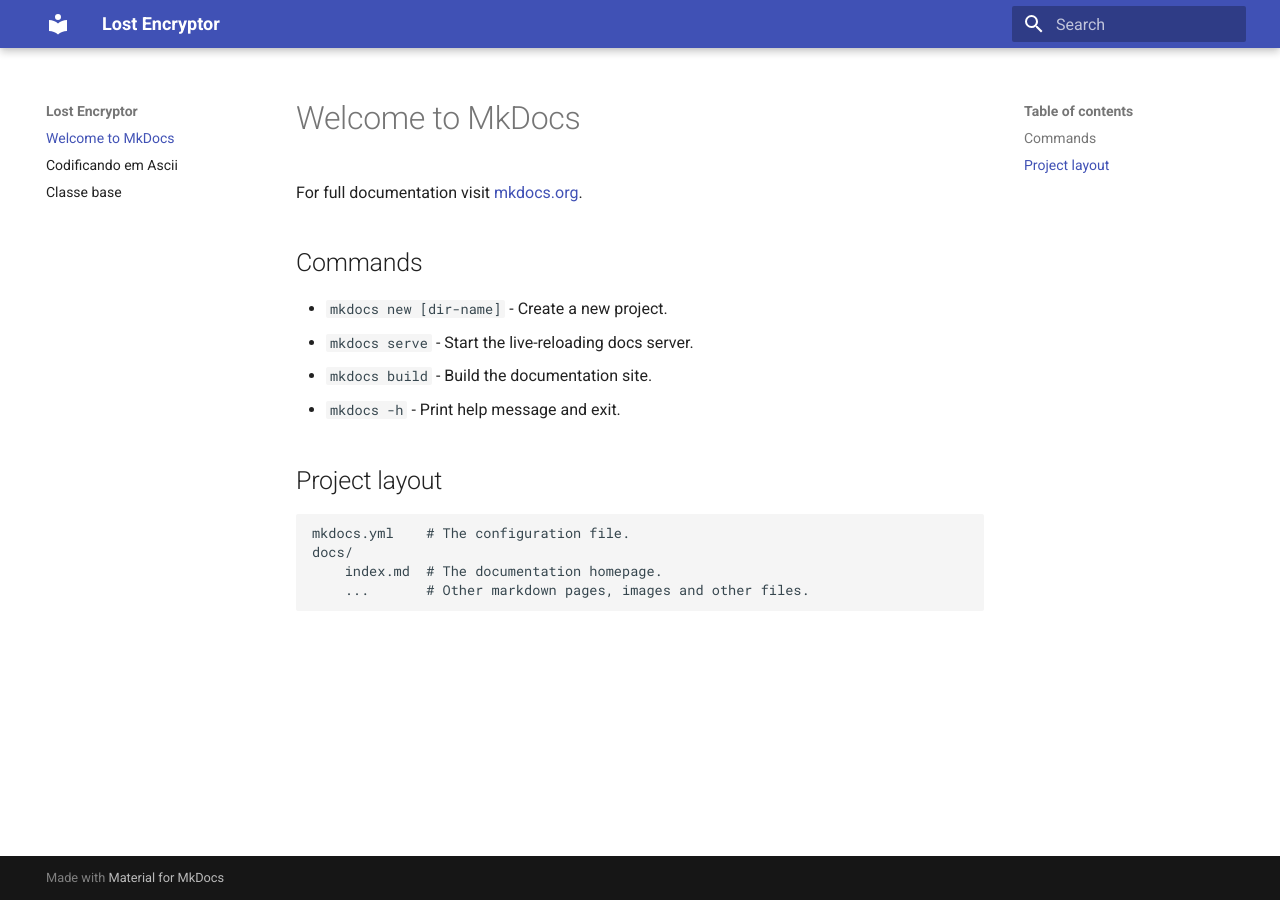
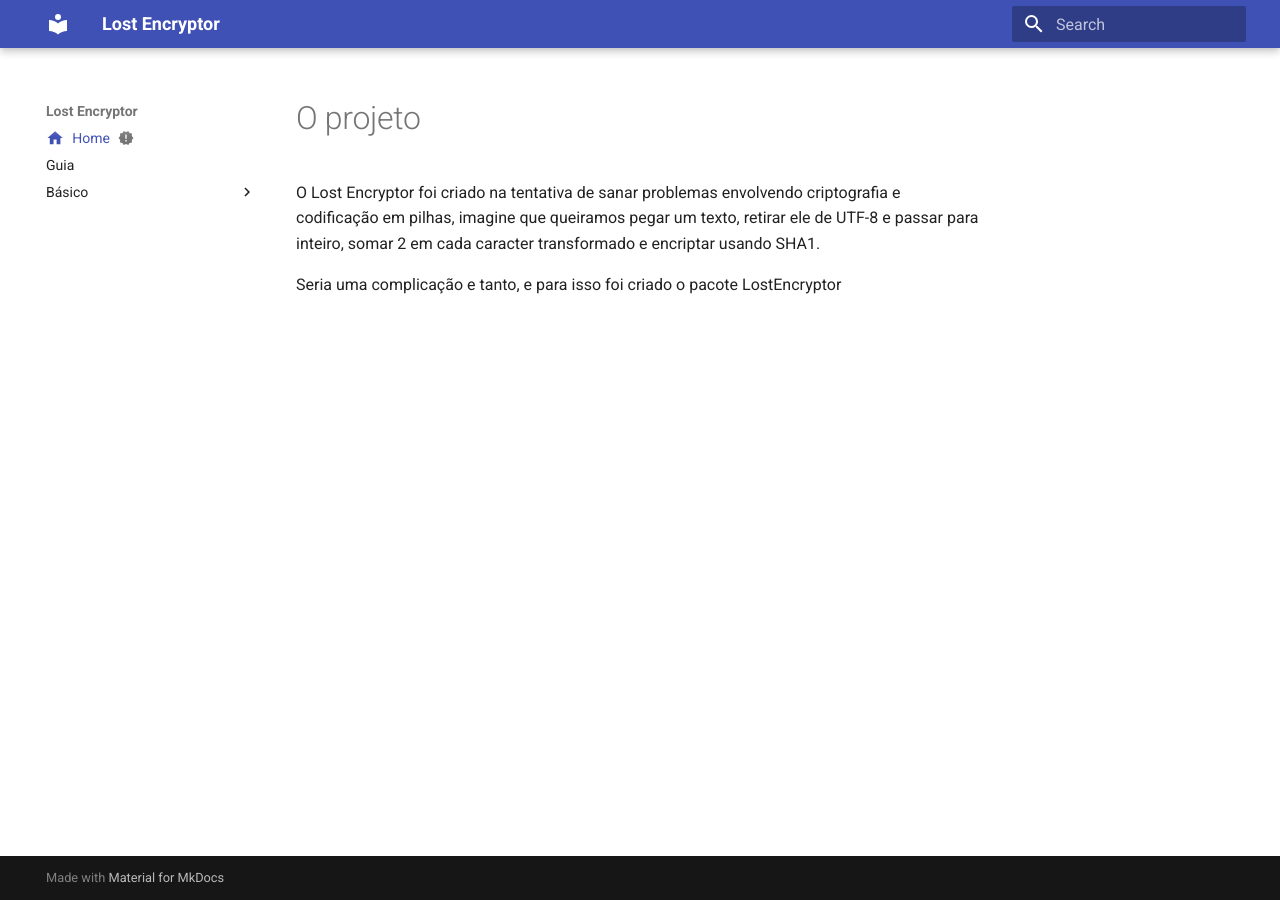
Before and after one commit to matheusmms031/Lost-Encryptor, an MkDocs documentation site: the page built from docs/index.md, in a window 1280 px wide. Built offline with MkDocs 1.6.1 and Material for MkDocs 9.7.7, drawn with Linux system fonts in a browser that asks for light colours; plug-ins that fetch from the network failed and are left out.

Commit message:
Edição da documentação

```diff
--- a/docs/index.md
+++ b/docs/index.md
@@ -1,17 +1,10 @@
-# Welcome to MkDocs
+---
+icon: material/home
+status: new
+---
 
-For full documentation visit [mkdocs.org](https://www.mkdocs.org).
+# O projeto
 
-## Commands
+O Lost Encryptor foi criado na tentativa de sanar problemas envolvendo criptografia e codificação em pilhas, imagine que queiramos pegar um texto, retirar ele de UTF-8 e passar para inteiro, somar 2 em cada caracter transformado e encriptar usando SHA1.
 
-* `mkdocs new [dir-name]` - Create a new project.
-* `mkdocs serve` - Start the live-reloading docs server.
-* `mkdocs build` - Build the documentation site.
-* `mkdocs -h` - Print help message and exit.
-
-## Project layout
-
-    mkdocs.yml    # The configuration file.
-    docs/
-        index.md  # The documentation homepage.
-        ...       # Other markdown pages, images and other files.
+Seria uma complicação e tanto, e para isso foi criado o pacote LostEncryptor
--- a/mkdocs.yml
+++ b/mkdocs.yml
@@ -1,10 +1,27 @@
 site_name: Lost Encryptor
+nav:
+  - Home: index.md
+  - Guia: guia.md
+  - Básico:
+    - Codificando em Ascii: ascii.md
+
 theme:
   name: material
+
 plugins:
+- info
+- tags
 - autorefs
 - search
 - mkdocstrings:
     handlers:
       python:
         path: [LostEncryptor]
+
+markdown_extensions:
+  - admonition
+  - pymdownx.details
+  - pymdownx.superfences
+  - pymdownx.emoji:
+      emoji_index: !!python/name:material.extensions.emoji.twemoji
+      emoji_generator: !!python/name:material.extensions.emoji.to_svg
```
